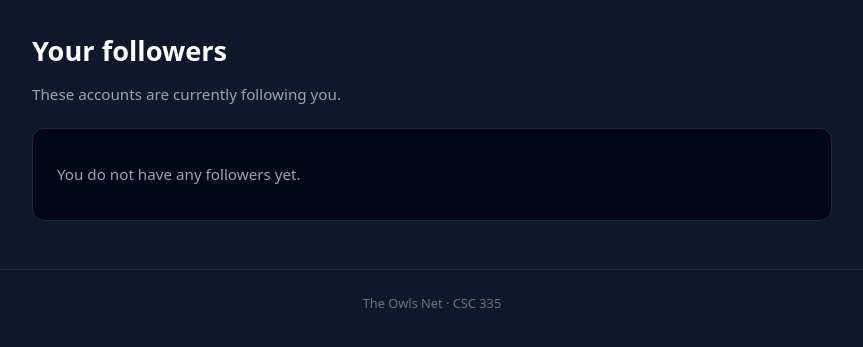
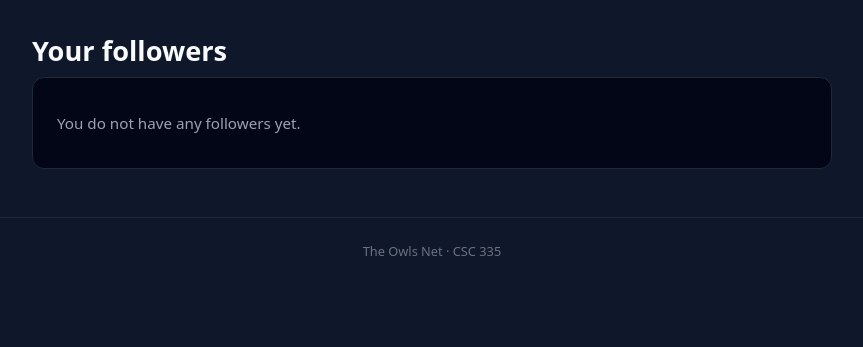
Before and after one commit to lesmayrei/TheOwlsNet, a PHP site: page /followers.php in a window 1280 px wide. Shown: the part 55-402 px from the top of the page, without its empty margins (208-1071 px from the left). Run offline with PHP 8.4, Linux system fonts and the light colour scheme; the visitor is signed in with stand-in values (Sample User, id 1); data that the repository does not hold is empty.

Commit message:
minor changes

```diff
--- a/followers.php
+++ b/followers.php
@@ -151,9 +151,7 @@ if (isset($conn) && !$conn->connect_error) {
 
 <main>
     <h1>Your followers</h1>
-    <p class="subtitle">
-        These accounts are currently following you.
-    </p>
+
 
     <section class="card">
         <?php if (empty($followers)): ?>
--- a/following.php
+++ b/following.php
@@ -157,9 +157,7 @@ if (isset($conn) && !$conn->connect_error) {
 
 <main>
     <h1>You're following</h1>
-    <p class="subtitle">
-        These are the accounts you follow.
-    </p>
+
 
     <section class="card">
         <?php if (empty($following)): ?>
```
